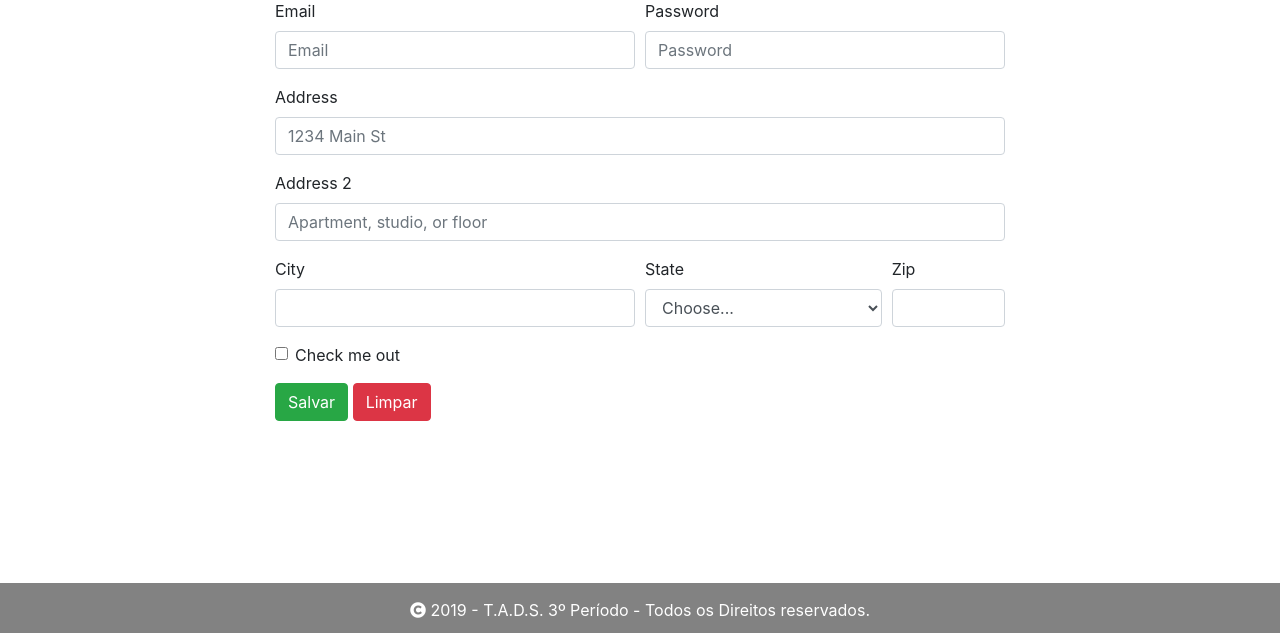
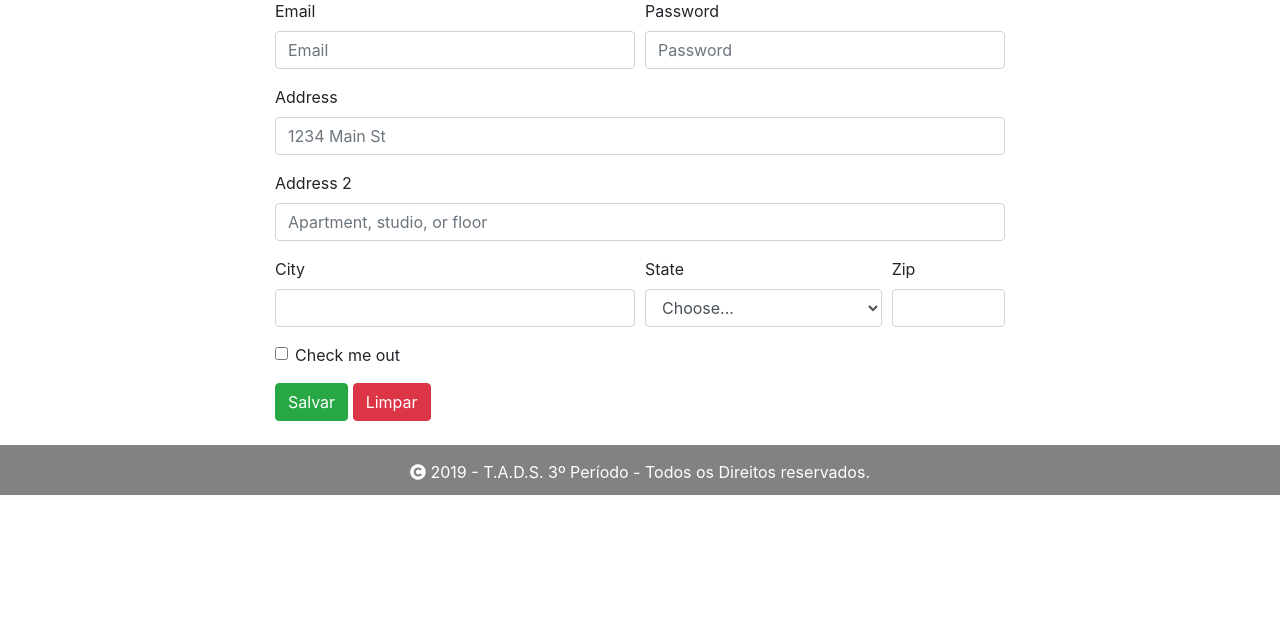
Before and after one commit to tatysouzac/faculdade, a PHP site: page /pagina_modelo.php in a window 1280 px wide. Shown: the part 167-800 px from the top of the page. Run offline with PHP 8.4, Linux system fonts and the light colour scheme; some libraries are stand-ins or nearby versions.

Commit message:
Ajuste do rodape

```diff
--- a/estilo/estilo.css
+++ b/estilo/estilo.css
@@ -57,8 +57,7 @@ body{
     height: 50px;
     position: relative;
     padding-top: 15px;
-    position: fixed;
-    bottom: 0;
+    position: relative;
     color: #fff;
     width: 100%;
 }
--- a/home.php
+++ b/home.php
@@ -36,13 +36,16 @@
             </div>
         </div>
         <!-- Colocar o seu formulario aqui -->
-        <div class="footer">
+        <footer>
+             <div class="footer">
             <div class="row">
                 <div class="col-md-12">
                     <?php include 'rodape/rodape.php'; ?>
                 </div>
             </div>
         </div>
+        </footer>
+
         <!-- Optional JavaScript -->
         <!-- jQuery first, then Popper.js, then Bootstrap JS -->
         <script src="https://code.jquery.com/jquery-3.3.1.slim.min.js" integrity="sha384-q8i/X+965DzO0rT7abK41JStQIAqVgRVzpbzo5smXKp4YfRvH+8abtTE1Pi6jizo" crossorigin="anonymous"></script>
--- a/pagina_modelo.php
+++ b/pagina_modelo.php
@@ -87,14 +87,17 @@
                 </div>
             </div>
         </div>
+        <br>
         <!-- Colocar o seu formulario aqui -->
-        <div class="footer">
-            <div class="row">
-                <div class="col-md-12">
-                    <?php include 'rodape/rodape.php'; ?>
+        <footer class="rodape">
+            <div class="footer">
+                <div class="row">
+                    <div class="col-md-12">
+                        <?php include 'rodape/rodape.php'; ?>
+                    </div>
                 </div>
             </div>
-        </div>
+        </footer>
         <!-- Optional JavaScript -->
         <!-- jQuery first, then Popper.js, then Bootstrap JS -->
         <script src="https://code.jquery.com/jquery-3.3.1.slim.min.js" integrity="sha384-q8i/X+965DzO0rT7abK41JStQIAqVgRVzpbzo5smXKp4YfRvH+8abtTE1Pi6jizo" crossorigin="anonymous"></script>
```
